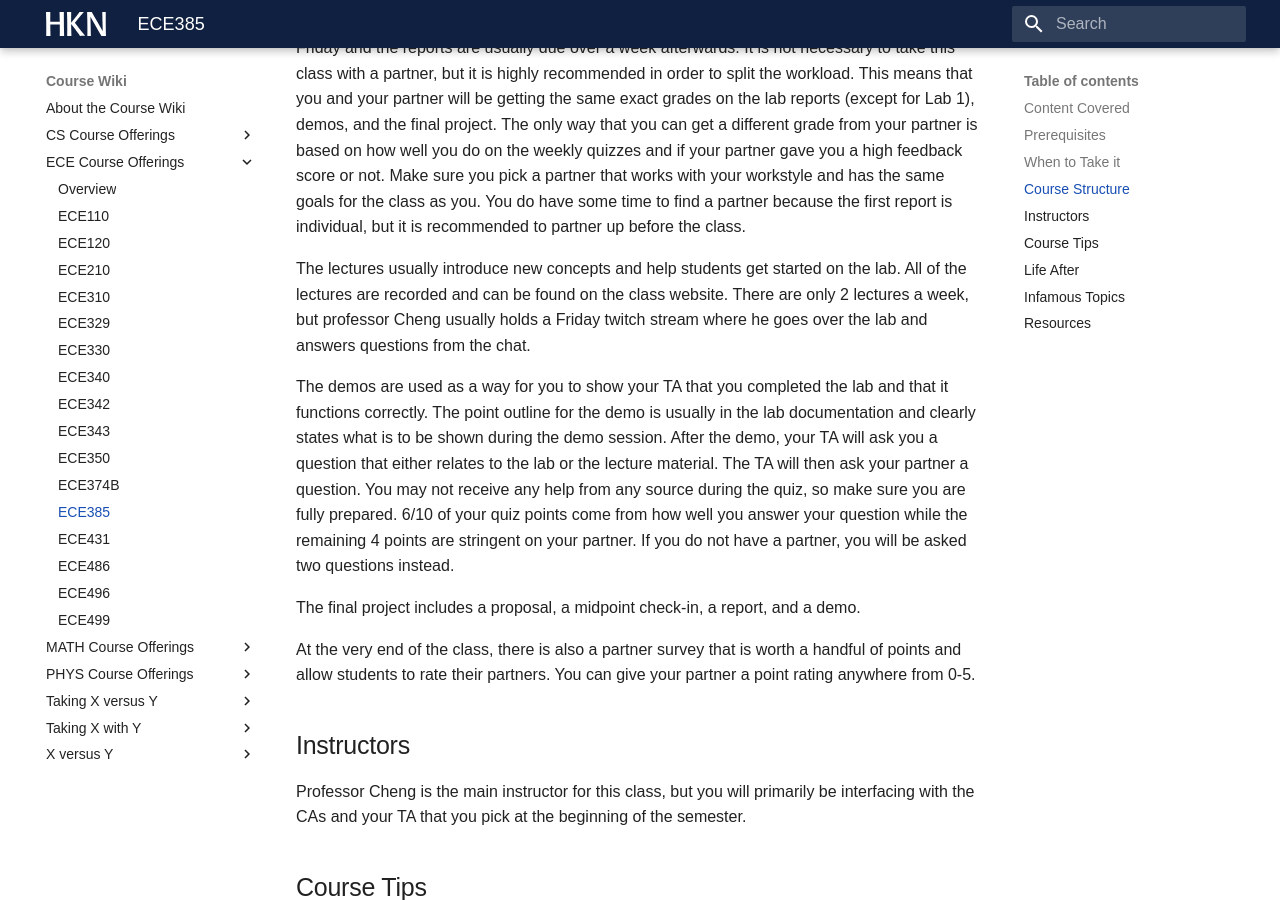
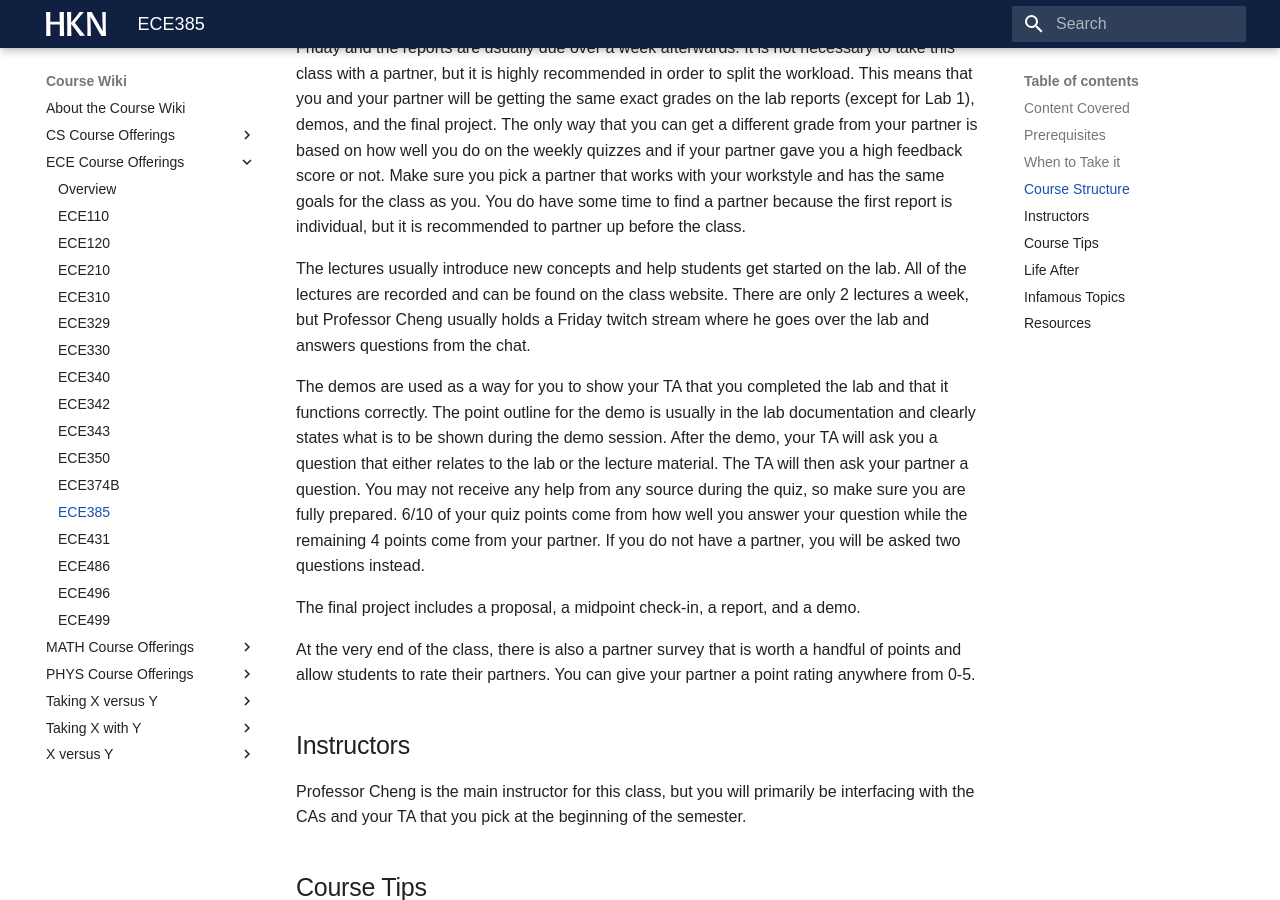
Before and after one commit to hkn-alpha/wiki, an MkDocs documentation site: the page built from docs/Course Wiki/ECE Course Offerings/ECE385.md, in a window 1280 px wide and 900 px high, scrolled down 1697 px. Built offline with MkDocs 1.6.1 and Material for MkDocs 9.7.7, drawn with Linux system fonts in a browser that asks for light colours; some web fonts are replaced; some of the changed text lies outside the part shown.

Commit message:
alex edits

```diff
--- a/docs/Course Wiki/ECE Course Offerings/ECE385.md
+++ b/docs/Course Wiki/ECE Course Offerings/ECE385.md
@@ -39,9 +39,9 @@ Take this course as soon as possible if you want to increase your odds of gettin
 
 This is a partner based lab class with weekly quizzes and demos. The demos and quizzes are on Friday and the reports are usually due over a week afterwards. It is not necessary to take this class with a partner, but it is highly recommended in order to split the workload. This means that you and your partner will be getting the same exact grades on the lab reports (except for Lab 1), demos, and the final project. The only way that you can get a different grade from your partner is based on how well you do on the weekly quizzes and if your partner gave you a high feedback score or not. Make sure you pick a partner that works with your workstyle and has the same goals for the class as you. You do have some time to find a partner because the first report is individual, but it is recommended to partner up before the class.
 
-The lectures usually introduce new concepts and help students get started on the lab. All of the lectures are recorded and can be found on the class website. There are only 2 lectures a week, but professor Cheng usually holds a Friday twitch stream where he goes over the lab and answers questions from the chat.
+The lectures usually introduce new concepts and help students get started on the lab. All of the lectures are recorded and can be found on the class website. There are only 2 lectures a week, but Professor Cheng usually holds a Friday twitch stream where he goes over the lab and answers questions from the chat.
 
-The demos are used as a way for you to show your TA that you completed the lab and that it functions correctly. The point outline for the demo is usually in the lab documentation and clearly states what is to be shown during the demo session. After the demo, your TA will ask you a question that either relates to the lab or the lecture material. The TA will then ask your partner a question. You may not receive any help from any source during the quiz, so make sure you are fully prepared. 6/10 of your quiz points come from how well you answer your question while the remaining 4 points are stringent on your partner. If you do not have a partner, you will be asked two questions instead.
+The demos are used as a way for you to show your TA that you completed the lab and that it functions correctly. The point outline for the demo is usually in the lab documentation and clearly states what is to be shown during the demo session. After the demo, your TA will ask you a question that either relates to the lab or the lecture material. The TA will then ask your partner a question. You may not receive any help from any source during the quiz, so make sure you are fully prepared. 6/10 of your quiz points come from how well you answer your question while the remaining 4 points come from your partner. If you do not have a partner, you will be asked two questions instead.
 
 The final project includes a proposal, a midpoint check-in, a report, and a demo.
 
```
Also changed, not shown: other parts of docs/Course Wiki/ECE Course Offerings/ECE385.md (+4 -3 lines).
